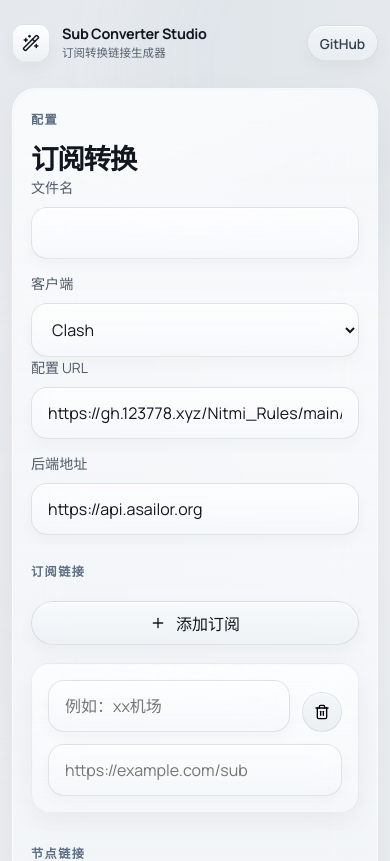
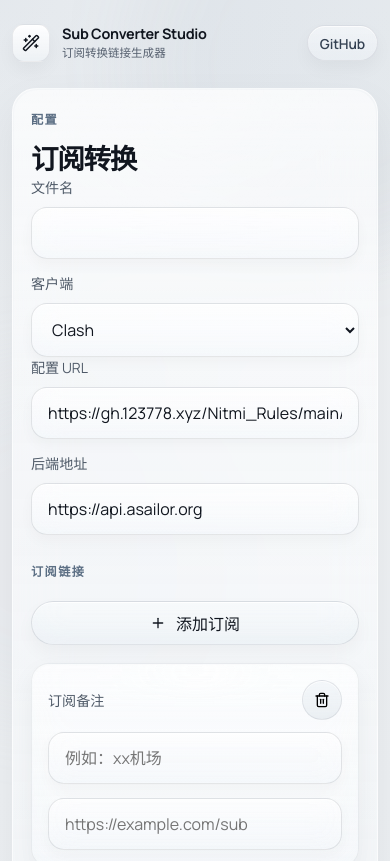
Before and after one commit to Nitmi/Sub-Converter-Studio, a React (Vite) app: page / in a window 390 px wide. Shown: the top 861 px of the page. Built offline with nearby package versions, Linux system fonts and the light colour scheme.

Commit message:
Revert "Align mobile subscription delete control with remark input"
This reverts commit ce4d2333134adb5d399294eb28b9352893ee1873.

```diff
--- a/src/App.tsx
+++ b/src/App.tsx
@@ -365,6 +365,19 @@ function App() {
                     exit={{ opacity: 0, y: -12 }}
                     transition={{ duration: 0.24 }}
                   >
+                    <div className="mobile-inline-action">
+                      <span>订阅备注</span>
+                      <button
+                        type="button"
+                        className="icon-button mobile-subscription-delete"
+                        aria-label="删除订阅链接"
+                        onClick={() =>
+                          setProviders((current) => current.filter((provider) => provider.id !== item.id))
+                        }
+                      >
+                        <Trash2 size={16} />
+                      </button>
+                    </div>
                     <div className="field-grid provider-grid">
                       <label className="field">
                         <span>订阅备注</span>
--- a/src/styles.css
+++ b/src/styles.css
@@ -513,6 +513,10 @@ main {
   align-self: end;
 }
 
+.mobile-inline-action {
+  display: none;
+}
+
 .resolved-line {
   margin-top: 12px;
   font-size: 0.88rem;
@@ -716,35 +720,36 @@ main {
     align-items: stretch;
   }
 
+  .subscription-item {
+    padding-top: 16px;
+  }
+
   .subscription-item .field > span {
     display: none;
   }
 
-  .subscription-item .provider-grid {
-    grid-template-columns: minmax(0, 1fr) 40px;
-    grid-template-areas:
-      "remark delete"
-      "link link";
+  .mobile-inline-action {
+    display: flex;
+    align-items: center;
+    justify-content: space-between;
     gap: 12px;
-    align-items: end;
+    margin-bottom: 12px;
   }
 
-  .subscription-item .provider-grid > .field:first-child {
-    grid-area: remark;
+  .mobile-inline-action > span {
+    font-size: 0.88rem;
+    color: #4f5a68;
   }
 
-  .subscription-item .provider-grid > .field.field-wide {
-    grid-area: link;
-  }
-
-  .subscription-item .desktop-subscription-delete {
-    grid-area: delete;
-    display: inline-flex;
+  .mobile-subscription-delete {
     width: 40px;
     height: 40px;
     min-height: 40px;
-    justify-self: end;
-    align-self: end;
+    flex-shrink: 0;
+  }
+
+  .desktop-subscription-delete {
+    display: none;
   }
 
   .brand {
```
